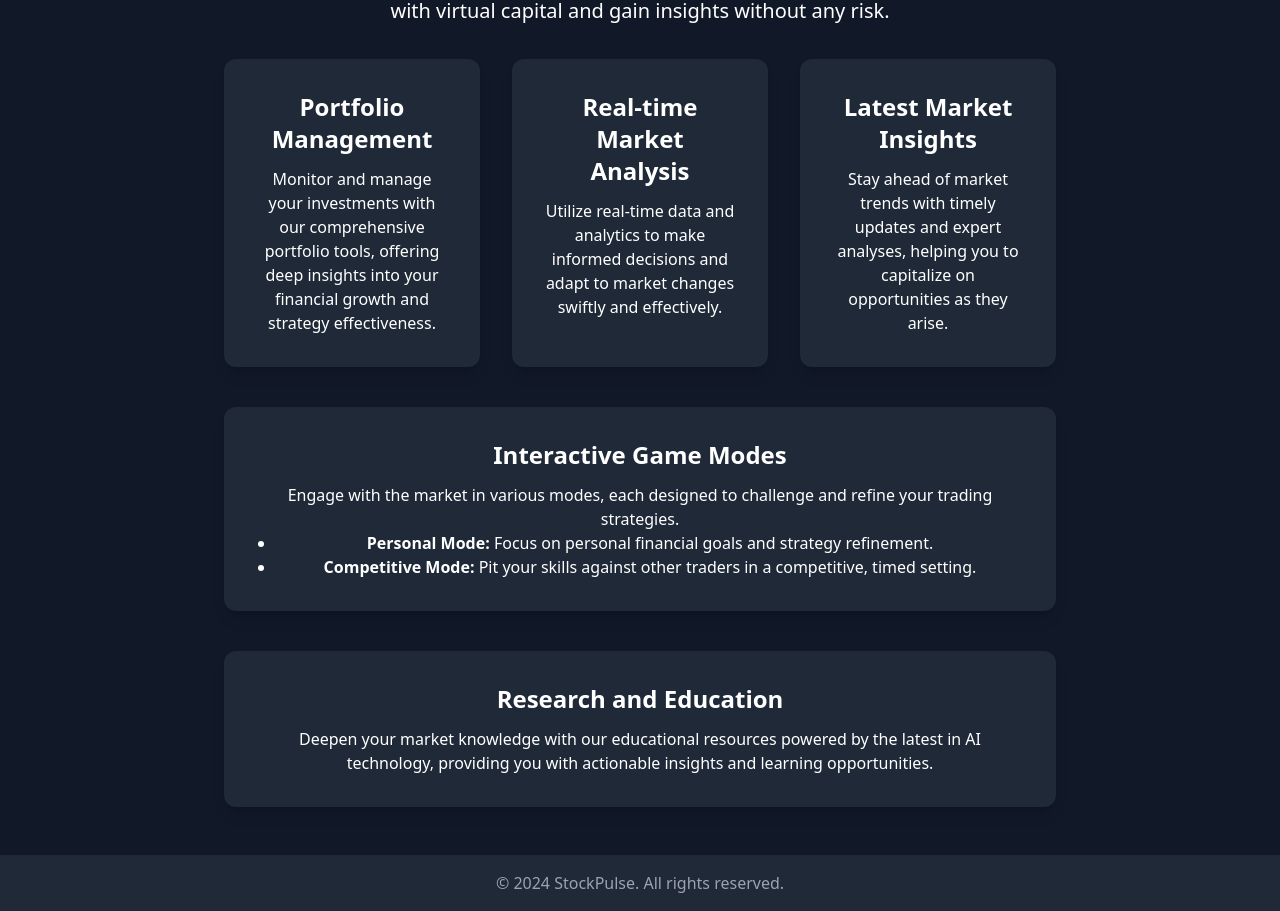
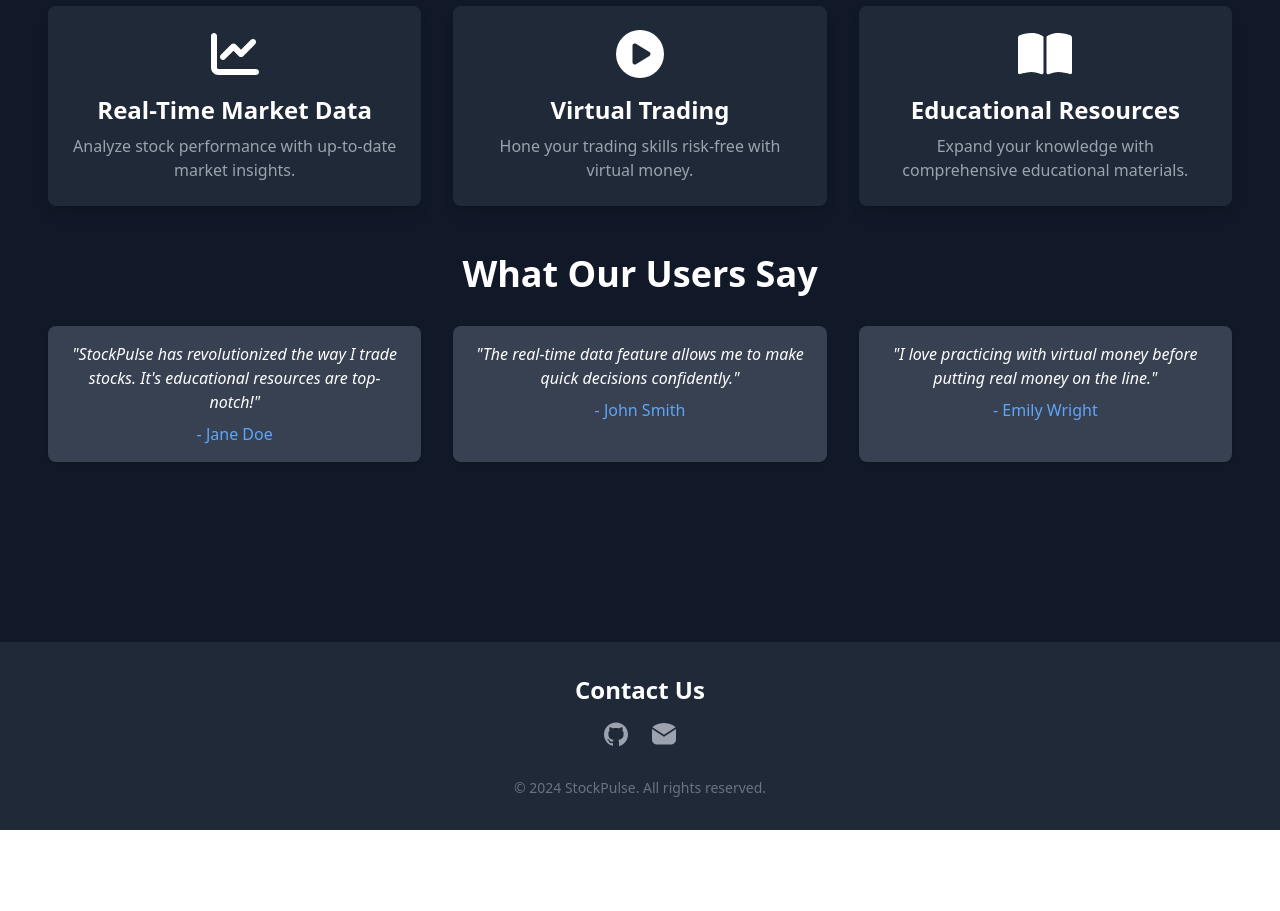
Before and after one commit to StanleyTK/StockPulse, a Next.js app in the folder client/: page / in a window 1280 px wide. Shown: the part 260-1171 px from the top of the page. After the commit the page ends 1090 px from the top, so only its background shows below. Built offline with nearby package versions, Linux system fonts and the light colour scheme; no server answers.

Commit message:
updated landing page

```diff
--- a/client/src/components/Footer.jsx
+++ b/client/src/components/Footer.jsx
@@ -1,7 +1,35 @@
 const Footer = () => {
   return (
-    <footer className="bg-gray-800 p-4 text-center text-gray-400">
-      &copy; {new Date().getFullYear()} StockPulse. All rights reserved.
+    <footer className="bg-gray-800 p-8 text-center text-gray-400">
+      <div className="flex flex-col items-center">
+        <h4 className="text-2xl font-bold mb-4 text-white">Contact Us</h4>
+        <div className="flex space-x-6 mb-4">
+          <a href="https://github.com/stanleytk/stockpulse" className="text-gray-400 hover:text-white transition duration-300">
+            <svg
+              className="w-6 h-6"
+              fill="currentColor"
+              viewBox="0 0 24 24"
+              xmlns="http://www.w3.org/2000/svg"
+            >
+              <path d="M12 .5C5.373.5 0 5.845 0 12.5c0 5.287 3.438 9.757 8.205 11.35.6.113.82-.262.82-.582 0-.286-.01-1.04-.015-2.04-3.337.733-4.042-1.64-4.042-1.64-.546-1.397-1.332-1.77-1.332-1.77-1.09-.754.083-.74.083-.74 1.204.086 1.838 1.271 1.838 1.271 1.07 1.852 2.809 1.316 3.493 1.007.108-.796.42-1.317.76-1.62-2.665-.303-5.467-1.36-5.467-6.048 0-1.336.467-2.43 1.235-3.287-.124-.304-.535-1.525.118-3.176 0 0 1.008-.33 3.3 1.25.957-.268 1.982-.403 3.002-.408 1.02.005 2.045.14 3.003.408 2.29-1.58 3.297-1.25 3.297-1.25.654 1.65.243 2.872.12 3.176.77.857 1.233 1.95 1.233 3.287 0 4.698-2.805 5.742-5.475 6.04.432.38.816 1.136.816 2.29 0 1.654-.015 2.985-.015 3.39 0 .323.216.698.826.58C20.565 22.255 24 17.787 24 12.5 24 5.845 18.627.5 12 .5z" />
+            </svg>
+          </a>
+
+          <a href="mailto:stanleykim2003@gmail.com" className="text-gray-400 hover:text-white transition duration-300">
+            <svg
+              className="w-6 h-6"
+              fill="currentColor"
+              viewBox="0 0 24 24"
+              xmlns="http://www.w3.org/2000/svg"
+            >
+              <path d="M12 12.713l11.64-7.417c-.117-.172-4.597-4.296-11.64-4.296s-11.524 4.124-11.64 4.296l11.64 7.417zm0 2.005l-12-7.648v10.43c0 2.761 2.239 5 5 5h14c2.761 0 5-2.239 5-5v-10.43l-12 7.648z" />
+            </svg>
+          </a>
+        </div>
+        <p className="text-sm text-gray-500 mt-4">
+          &copy; {new Date().getFullYear()} StockPulse. All rights reserved.
+        </p>
+      </div>
     </footer>
   );
 };
--- a/client/src/pages/index.jsx
+++ b/client/src/pages/index.jsx
@@ -1,44 +1,74 @@
 import React from 'react';
 import Layout from './layout';
+import { FontAwesomeIcon } from "@fortawesome/react-fontawesome";
+import { faChartLine, faBookOpen, faPlayCircle, faUsers, faQuestionCircle } from "@fortawesome/free-solid-svg-icons";
+
+const FeatureCard = ({ icon, title, description }) => (
+  <div className="bg-gray-800 p-6 rounded-lg shadow-lg hover:shadow-xl transition-shadow duration-300 ease-in-out">
+    <FontAwesomeIcon icon={icon} className="text-white text-5xl" />
+    <h4 className="text-2xl font-semibold mt-4 mb-2">{title}</h4>
+    <p className="text-gray-400">{description}</p>
+  </div>
+);
+
+const TestimonialCard = ({ quote, author }) => (
+  <div className="bg-gray-700 p-4 rounded-lg shadow text-center">
+    <p className="text-white italic">"{quote}"</p>
+    <p className="text-blue-400 mt-2">- {author}</p>
+  </div>
+);
 
 const HomePage = () => {
   return (
     <Layout>
-      <div className="flex flex-col items-center justify-center min-h-screen bg-gray-900 text-white">
-        <div className="w-full max-w-4xl p-8">
-          <h1 className="text-5xl font-bold mb-6 text-center">Welcome to StockPulse</h1>
-          <p className="text-xl mb-8 text-center leading-relaxed">
-            Step into the world of stock trading with StockPulse, a premier simulation platform designed for both educational purposes and advanced market research. Trade stocks with virtual capital and gain insights without any risk.
-          </p>
-          <div className="grid grid-cols-1 md:grid-cols-3 gap-8">
-            <div className="p-8 bg-gray-800 rounded-xl shadow-lg">
-              <h2 className="text-2xl font-bold mb-3">Portfolio Management</h2>
-              <p>Monitor and manage your investments with our comprehensive portfolio tools, offering deep insights into your financial growth and strategy effectiveness.</p>
-            </div>
-            <div className="p-8 bg-gray-800 rounded-xl shadow-lg">
-              <h2 className="text-2xl font-bold mb-3">Real-time Market Analysis</h2>
-              <p>Utilize real-time data and analytics to make informed decisions and adapt to market changes swiftly and effectively.</p>
-            </div>
-            <div className="p-8 bg-gray-800 rounded-xl shadow-lg">
-              <h2 className="text-2xl font-bold mb-3">Latest Market Insights</h2>
-              <p>Stay ahead of market trends with timely updates and expert analyses, helping you to capitalize on opportunities as they arise.</p>
-            </div>
+      <div className="flex flex-col min-h-screen bg-gray-900 text-white">
+        <main className="flex-grow">
+          <div className="container mx-auto py-12 px-8">
+            <section className="text-center">
+              <h1 className="text-6xl font-bold mt-6 mb-12">
+                Master the Art of <span className="text-blue-500">Stock Trading</span>
+              </h1>
+              <div className="grid grid-cols-1 md:grid-cols-2 lg:grid-cols-3 gap-8">
+                <FeatureCard
+                  icon={faChartLine}
+                  title="Real-Time Market Data"
+                  description="Analyze stock performance with up-to-date market insights."
+                />
+                <FeatureCard
+                  icon={faPlayCircle}
+                  title="Virtual Trading"
+                  description="Hone your trading skills risk-free with virtual money."
+                />
+                <FeatureCard
+                  icon={faBookOpen}
+                  title="Educational Resources"
+                  description="Expand your knowledge with comprehensive educational materials."
+                />
+              </div>
+            </section>
+
+            {/* User Testimonials */}
+            <section className="py-12">
+              <h2 className="text-4xl font-bold text-center mb-8">What Our Users Say</h2>
+              <div className="grid grid-cols-1 md:grid-cols-3 gap-8">
+                <TestimonialCard
+                  quote="StockPulse has revolutionized the way I trade stocks. It's educational resources are top-notch!"
+                  author="Jane Doe"
+                />
+                <TestimonialCard
+                  quote="The real-time data feature allows me to make quick decisions confidently."
+                  author="John Smith"
+                />
+                <TestimonialCard
+                  quote="I love practicing with virtual money before putting real money on the line."
+                  author="Emily Wright"
+                />
+              </div>
+            </section>
+
+
           </div>
-          <div className="mt-10 p-8 bg-gray-800 rounded-xl shadow-lg">
-            <h2 className="text-2xl font-bold mb-3">Interactive Game Modes</h2>
-            <p>Engage with the market in various modes, each designed to challenge and refine your trading strategies.</p>
-            <ul className="list-disc pl-5">
-              <li><strong>Personal Mode:</strong> Focus on personal financial goals and strategy refinement.</li>
-              <li><strong>Competitive Mode:</strong> Pit your skills against other traders in a competitive, timed setting.</li>
-            </ul>
-          </div>
-          <div className="mt-10 p-8 bg-gray-800 rounded-xl shadow-lg">
-            <h2 className="text-2xl font-bold mb-3">Research and Education</h2>
-            <p>
-              Deepen your market knowledge with our educational resources powered by the latest in AI technology, providing you with actionable insights and learning opportunities.
-            </p>
-          </div>
-        </div>
+        </main>
       </div>
     </Layout>
   );
```
Also changed, not shown: 1 other file (tests, documents, lock files or other folders).
